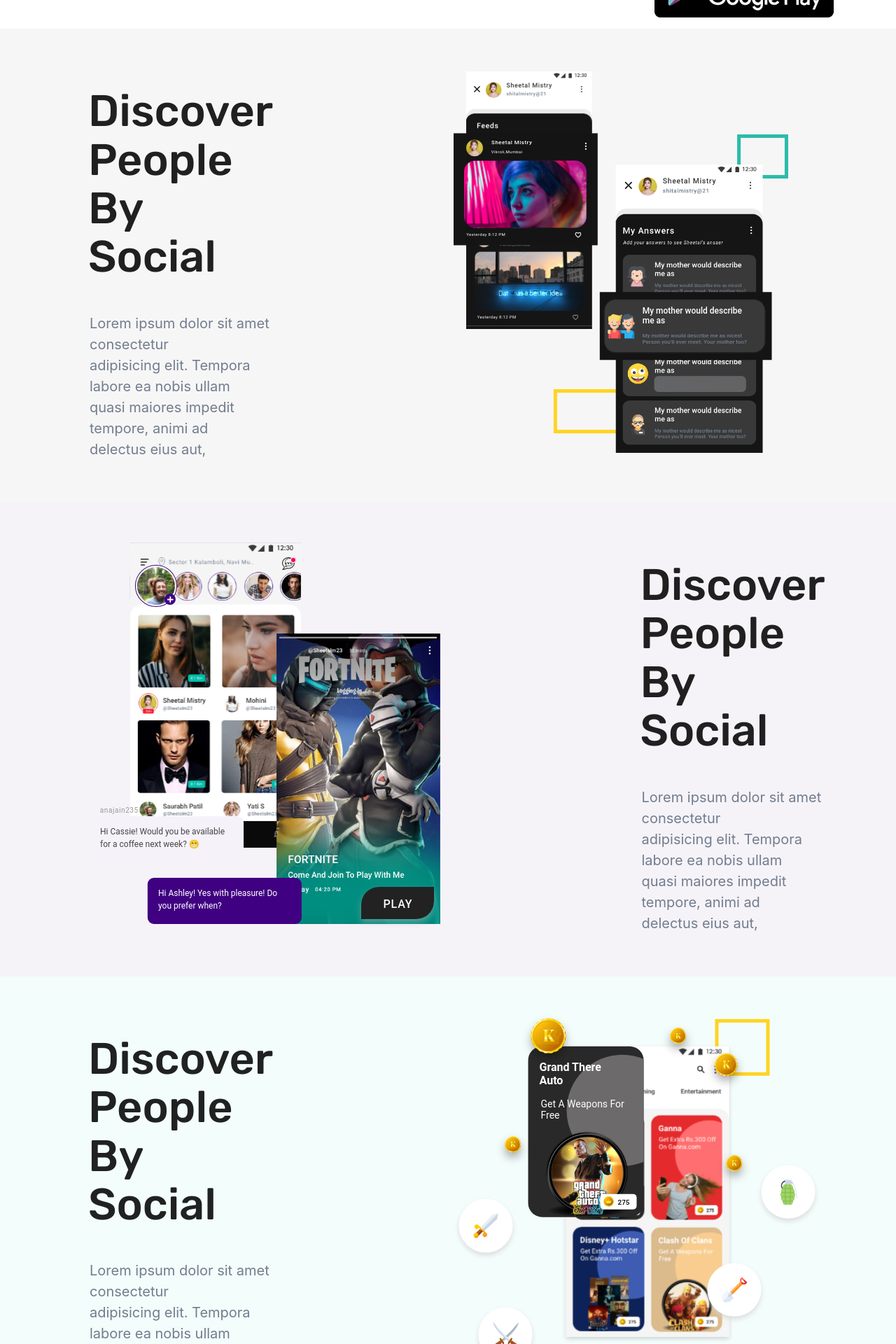
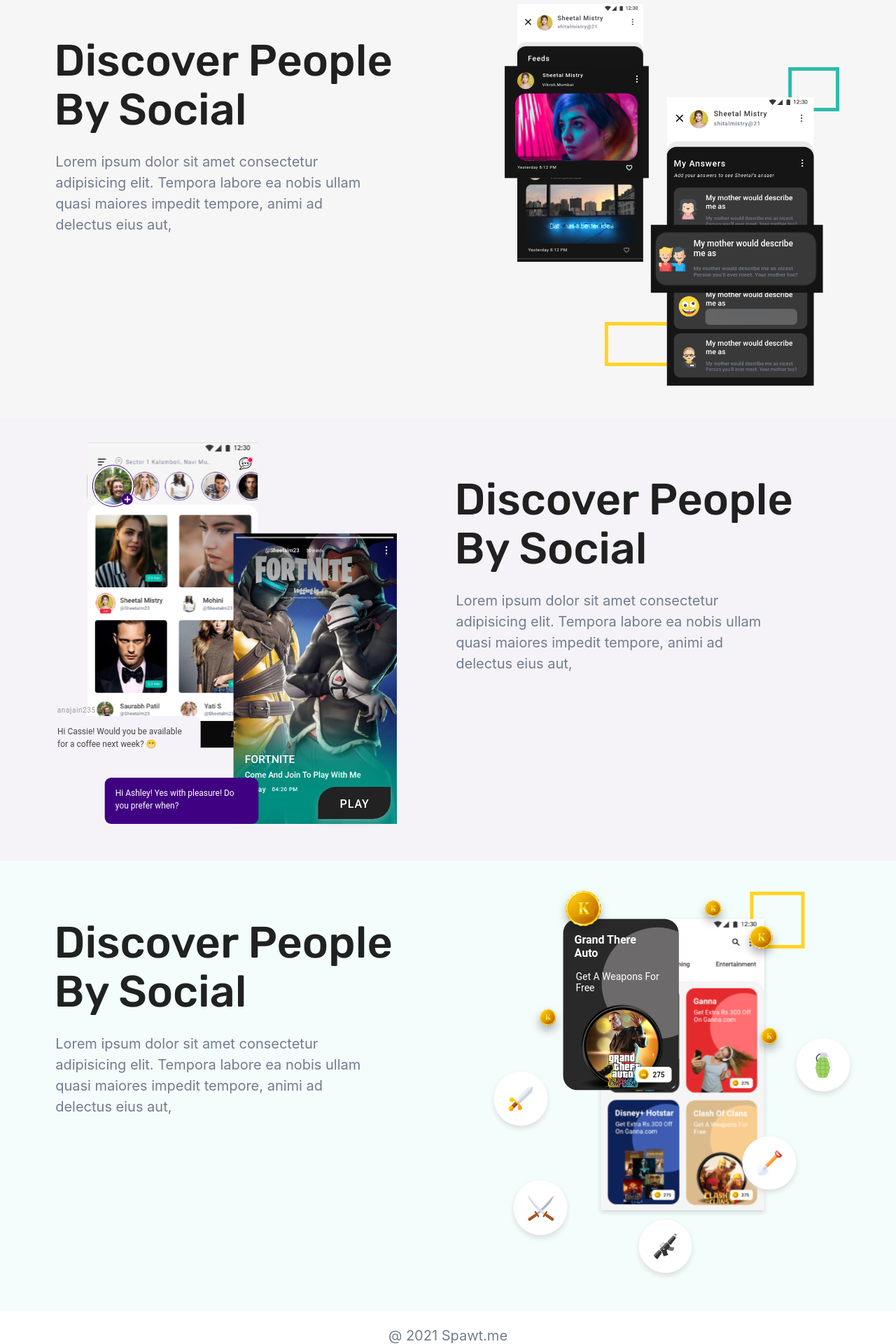
Before and after one commit to anshuul/spawtme, a React (Create React App) app: page / in a window 1280 px wide. Shown: the part 800-2720 px from the top of the page at 70% size. Built offline with nearby package versions, Linux system fonts and the light colour scheme.

Commit message:
added amterialize css

```diff
--- a/src/pages/Landing/Landing.css
+++ b/src/pages/Landing/Landing.css
@@ -1,170 +1,69 @@
-.custom-div-1 {
-  /* background-color: red; */
-  max-width: 100%;
-  height: 86.4vh;
-  display: flex;
-  flex-direction: row;
-  min-width: 100%;
-}
-.custom-div-2 {
-  max-width: 100%;
-  height: 84.6vh;
-  display: flex;
-  flex-direction: row;
-  min-width: 100%;
-  background-color: #f7f6f6;
-}
-.custom-div-3 {
-  max-width: 100%;
-  height: 84.6vh;
-  display: flex;
-  flex-direction: row;
-  min-width: 100%;
-  background-color: #f5f3f8;
-}
-.custom-div-4 {
-  max-width: 100%;
-  height: 84.6vh;
-  display: flex;
-  flex-direction: row;
-  min-width: 100%;
-  background-color: #f3fdfb;
-}
-.custom-div-5 {
-  display: flex;
-  justify-content: center;
-  align-items: center;
-}
-.image-div-1 {
-  /* background-color: green; */
-  margin-right: 12%;
-  margin-left: 10%;
-  display: flex;
-  flex: 1;
-  align-items: center;
-  justify-content: center;
-}
-
-.image-div-2 {
-  /* background-color: green; */
-  display: flex;
-  flex: 1;
-  align-items: center;
-  justify-content: center;
-  /*   margin-right: 10%; */
-  margin-right: 12%;
-  margin-left: 10%;
-}
-.text-div-1 {
-  /* background-color: blue; */
-  display: flex;
-  flex: 1;
-  flex-direction: column;
-  margin-right: 10%;
-  margin-left: 10%;
-  justify-content: center;
-}
-.text-div-2 {
-  /*   background-color: green; */
-  margin-right: 10%;
-  margin-left: 10%;
-  display: flex;
-  flex-direction: column;
-
-  justify-content: center;
-}
 h1 {
   font-family: "Rubik", sans-serif;
   margin-left: -2px;
 }
-
 p {
   color: #727d8f;
   font-size: 20px;
   margin-top: 20px;
 }
-
 img {
   margin-top: -10px;
   cursor: pointer;
 }
-
-/* #customImage {
-  width: 100%;
-} */
-
-@media only screen and (max-width: 1195px) {
-  .image-div-1,
-  .image-div-3,
-  .image-div-2,
-  .image-div-4 {
-    margin: 0;
-  }
-}
-
 @media only screen and (max-width: 615px) {
   #customImage {
     width: 100%;
   }
-  /*   .image-div-1,
-  .image-div-2,
-  .image-div-3,
-  .image-div-4 > img {
-    height: 30%;
-    width: 30%;
-  } */
-  /* .image-div-1,
-  .image-div-2,
-  .image-div-3,
-  .image-div-4 {
-    display: flex;
-    flex: 1;
-    width: 100% !important;
-    align-items: center;
-    justify-content: center;
-  } */
 }
-
 @media only screen and (max-width: 990px) {
-  .image-div-1,
-  .image-div-2,
-  .image-div-3,
-  .image-div-4 > img {
-    height: 80%;
-  }
-
-  .image-div-1,
-  .image-div-2,
-  .image-div-3,
-  .image-div-4 {
-    display: flex;
-    flex: 1;
-    width: 100% !important;
-    align-items: center;
-    justify-content: center;
-  }
-
-  .custom-div-1,
-  .custom-div-3 {
-    display: flex;
-    flex-direction: column;
-    justify-content: center;
-    align-items: center;
-    height: 140vh;
-  }
-  .custom-div-2,
-  .custom-div-4 {
-    display: flex;
-    flex-direction: column-reverse;
-    justify-content: center;
-    align-items: center;
-    height: 140vh;
-  }
-
-  .text-div-1 {
+  .text-div-1, .text-div-2 {
     display: flex;
     flex-direction: column;
     align-items: center;
     max-width: 100%;
   }
 }
+.customImageDiv {
+  display: flex !important;
+  justify-content: center !important;
+  align-items: center !important;
+}
+
+.customTextDiv {
+  display: flex !important;
+  flex-direction: column !important;
+  justify-content: center !important;
+  align-items: center !important;
+  height: 100% !important;
+}
+
+.customDiv2 {
+  background-color:#f7f6f6 ;
+  margin: 0 !important;
+  padding: 40px 0px!important;
+}
+
+.customDiv {
+  margin: 0 !important;
+  padding: 40px 0px!important;
+}
+
+.customDiv3 {
+  margin: 0 !important;
+  padding: 40px 0px!important;
+  background-color: #f5f3f8;
+}
+
+.customDiv4 {
+  margin: 0 !important;
+  padding: 40px 0px!important;
+  background-color: #f3fdfb;
+}
+
+
+
+
+ .customDiv1 {
+  height: 86.4vh !important;
+}
--- a/src/pages/Landing/Landing.js
+++ b/src/pages/Landing/Landing.js
@@ -15,15 +15,19 @@
   render() {
     return (
       <Aux>
-        <div className="custom-div-1">
-          <div className="image-div-1">
+
+        <div class="row  ">
+          <div class="col s12 m12 l6 customImageDiv">
+
             <img
               id="customImage"
               src={Image1}
               alt="image1"
               style={{ cursor: "default" }}
             />
+
           </div>
+          <div class="col s12 m12 l6">
             <div className="text-div-1">
               <h1>
                 Discover People <br /> By Social
@@ -45,8 +49,118 @@
               </a>
             </div>
           </div>
-        <div className="custom-div-2">
+        </div>
+
+
+
+
+        <div class="row customDiv2 ">
+          <div class="col s12 m12 l6 customTextDiv">
             <div className="text-div-2">
+              <h1>
+                Discover People <br /> By Social
+            </h1>
+              <p>
+                Lorem ipsum dolor sit amet consectetur <br /> adipisicing elit.
+              Tempora labore ea nobis ullam <br /> quasi maiores impedit
+              tempore, animi ad <br /> delectus eius aut,
+            </p>
+
+            </div>
+          </div>
+          <div class="col s12 m12 l6 customImageDiv">
+
+            <img
+              id="customImage"
+              src={Image2}
+              alt="image1"
+              style={{ cursor: "default" }}
+            />
+          </div>
+        </div>
+
+
+
+
+
+
+
+
+
+
+        <div class="row  customDiv3">
+          <div class="col s12 m12 l6 customImageDiv">
+
+            <img
+              id="customImage"
+              src={Image3}
+              alt="image1"
+              style={{ cursor: "default" }}
+            />
+
+          </div>
+          <div class="col s12 m12 l6">
+            <div className="text-div-1">
+              <h1>
+                Discover People <br /> By Social
+            </h1>
+              <p>
+                Lorem ipsum dolor sit amet consectetur <br /> adipisicing elit.
+              Tempora labore ea nobis ullam <br /> quasi maiores impedit
+              tempore, animi ad <br /> delectus eius aut,
+            </p>
+            </div>
+          </div>
+        </div>
+
+
+
+        <div class="row customDiv4 ">
+          <div class="col s12 m12 l6 customTextDiv">
+            <div className="text-div-2">
+              <h1>
+                Discover People <br /> By Social
+            </h1>
+              <p>
+                Lorem ipsum dolor sit amet consectetur <br /> adipisicing elit.
+              Tempora labore ea nobis ullam <br /> quasi maiores impedit
+              tempore, animi ad <br /> delectus eius aut,
+            </p>
+            </div>
+          </div>
+          <div class="col s12 m12 l6 customImageDiv">
+
+            <img
+              id="customImage"
+              src={Image4}
+              alt="image1"
+              style={{ cursor: "default" }}
+            />
+
+          </div>
+        </div>
+
+
+
+
+
+
+
+
+
+
+
+
+
+
+
+
+
+
+
+        {/*
+        <div className="row customDiv2">
+          <div className="col s12 m12 l6 customTextDiv2">
             <h1>
               Discover People <br /> By Social
             </h1>
@@ -61,15 +175,17 @@
               target="blank"
             ></a>
           </div>
-          <div className="image-div-2">
+          <div className="col s12 m12 l6 customImageDiv">
             <img
-              id="customImage"
+
               src={Image2}
               alt="image2"
               style={{ cursor: "default" }}
             />
           </div>
-        </div>
+        </div> */}
+
+        {/*
         <div className="custom-div-3">
           <div className="image-div-1">
             <img
@@ -93,8 +209,8 @@
               target="blank"
             ></a>
           </div>
-        </div>
-        <div className="custom-div-4">
+        </div> */}
+        {/*         <div className="custom-div-4">
           <div className="text-div-2">
             <h1>
               Discover People <br /> By Social
@@ -118,11 +234,11 @@
               style={{ cursor: "default" }}
             />
           </div>
-        </div>
-        <div className="custom-div-5">
+        </div> */}
+        <div className="row center-align">
           <p>@ {new Date().getFullYear()} Spawt.me</p>
         </div>
-      </Aux>
+      </Aux >
     );
   }
 }
```
Lines whose indentation alone changed are shown as unchanged.
